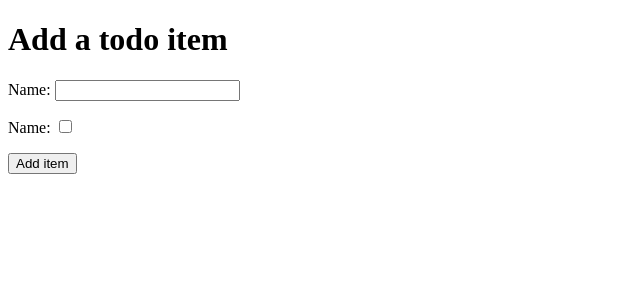
After one commit to rameez1822534/hello-django, a Django app: page /add in a window 1280 px wide. The commit adds this page. Shown: the top 300 px of the page, without its empty margins (0-640 px from the left). Run offline with Django 3.2, Linux system fonts and the light colour scheme.

Commit message:
added add item html file

```diff
--- a/django_todo/urls.py
+++ b/django_todo/urls.py
@@ -15,8 +15,9 @@ Including another URLconf
 """
 from django.contrib import admin
 from django.urls import path
-from todo.views import get_todo_list
+from todo.views import get_todo_list, add_item
 urlpatterns = [
     path('admin/', admin.site.urls),
-    path('', get_todo_list , name='get_todo_list')
+    path('', get_todo_list, name='get_todo_list'),
+    path('add', add_item, name='add')
 ]
--- /dev/null
+++ b/todo/templates/todo/add_item.html
@@ -0,0 +1,29 @@
+<!DOCTYPE html>
+<html lang="en">
+<head>
+    <meta charset="UTF-8">
+    <meta name="viewport" content="width=device-width, initial-scale=1.0">
+    <title>Document</title>
+</head>
+<body>
+    <h1>Add a todo item</h1>
+   <form method="POST" action="add">
+   {% csrf_token %}
+   <div>
+   <p>
+   <label for="id_name">Name:</label>
+   <input type="text" id="id_name" name="item_name"/>
+   </p>
+   </div>
+   <div>
+   <p>
+    <label for="id_done">Name:</label>
+   <input type="checkbox" id="id_done" name="done"/></p>
+   </div>
+   <div>
+   <button type="submit">Add item</button>
+   </div>
+   </form>
+
+</body>
+</html>
--- a/todo/templates/todo/todo_list.html
+++ b/todo/templates/todo/todo_list.html
@@ -25,5 +25,6 @@
 
     {% endfor %}
     </table>
+    <a href="/add">Add an item</a>
 </body>
 </html>
--- a/todo/views.py
+++ b/todo/views.py
@@ -1,4 +1,4 @@
-from django.shortcuts import render
+from django.shortcuts import render, redirect
 from .models import item
 # Create your views here.
 
@@ -9,3 +9,12 @@ def get_todo_list(request):
         'items' : items
     }
     return render(request, 'todo/todo_list.html', context)
+
+
+def add_item(request):
+    if request.method == 'POST':
+        name = request.POST.get('item_name')
+        done = 'done' in request.POST
+        item.objects.create(name=name, done=done)
+        return redirect('get.todo_list')
+    return render(request, 'todo/add_item.html')
```
Also changed, not shown: db.sqlite3.
